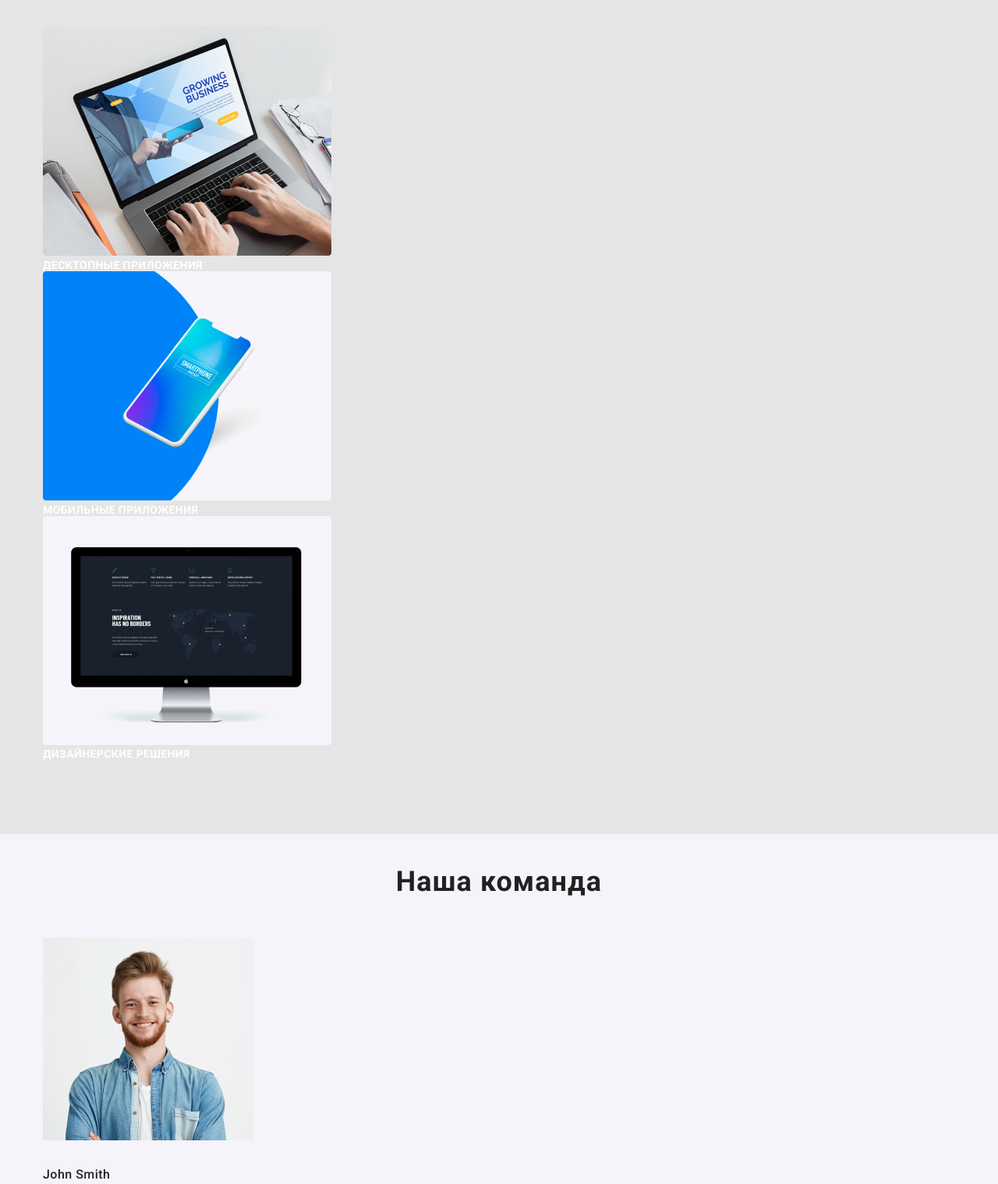
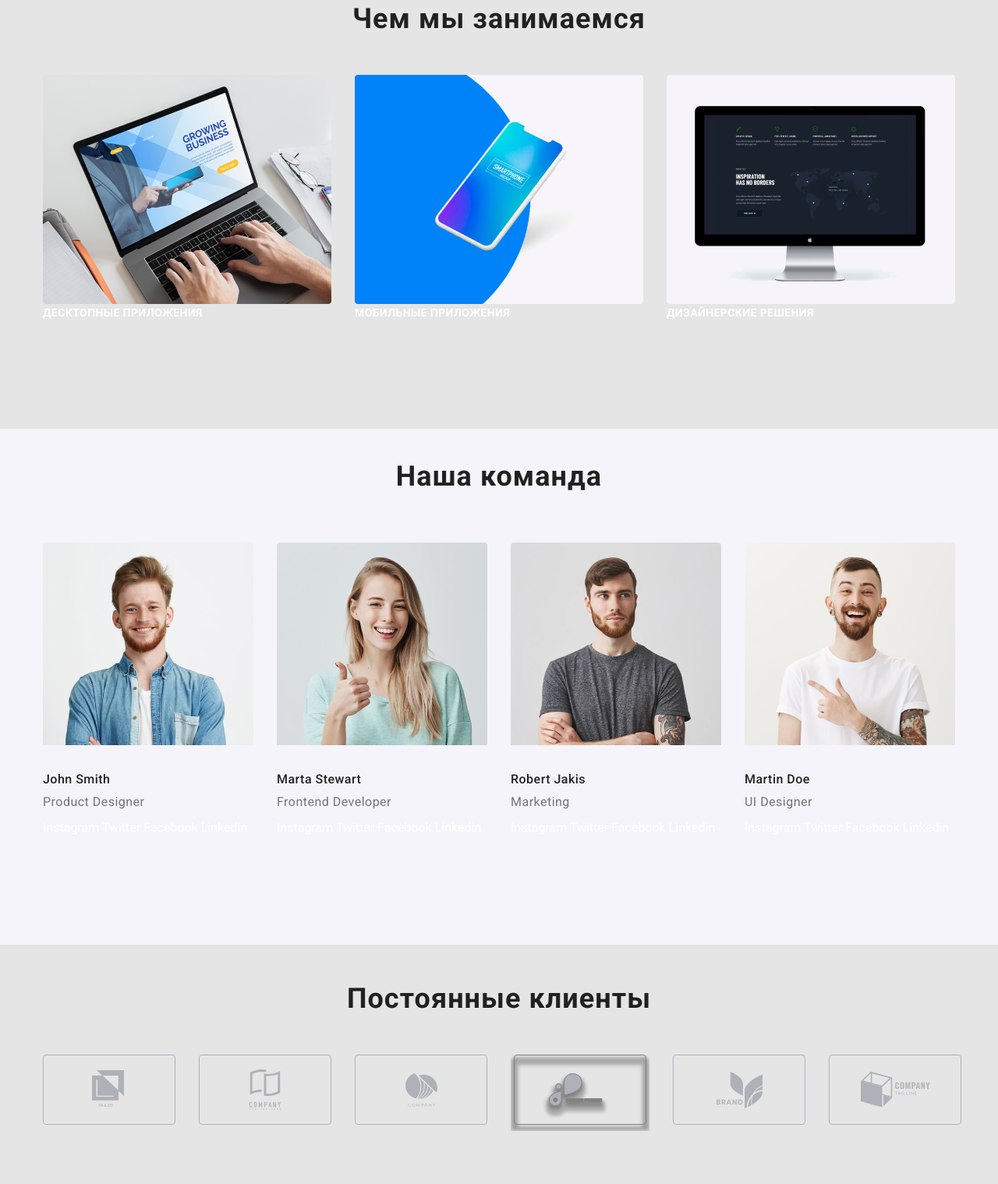
Before and after one commit to PolinaGaivoronska/goit-markup-hw-03, a plain HTML site: page index.html in a window 1280 px wide. Shown: the part 707-2226 px from the top of the page at 78% size. Drawn offline with Linux system fonts and the light colour scheme.

Commit message:
Добавляет флекс-бокс на страницу Студия

```diff
--- a/css/main.css
+++ b/css/main.css
@@ -144,7 +144,6 @@ html {
 
 /* Секции */
 .section{
-  margin-bottom: 94px;
   margin-top: 0px;
   padding: 0px;
 }
@@ -161,6 +160,9 @@ html {
 }
 
 /* Секция Приемущества */
+.section.advantages {
+  margin-bottom: 94px;
+}
 .invisible-title {
     display: none;
 }
@@ -194,11 +196,18 @@ html {
 }
 
 /* Секция Деятельность */
-.ativity-list {
+.section.activity {
+  margin-bottom: 140px;
+}
+.activity-list {
+  display: flex;
   padding: 0px;
   margin: 0px;
 }
-.ativity-list .title {
+.activity-box:not(:last-child) {
+  margin-right: 30px;
+}
+.activity-list .title {
   font-weight: 700;
   font-size: 14px;
   line-height: 1.1;
@@ -208,15 +217,26 @@ html {
 }
 
 /* Секция Команда */
+.section.team {
+  margin-bottom: 48px;
+  background-color: #F5F4FA;
+}
 .team-list {
-  padding: 0px;
+  display: flex;
+  padding-bottom: 140px;
+  padding-left: 0px;
   margin: 0px;
 }
-.section.team {
-  background-color: #F5F4FA;
+.team-box:not(:last-child) {
+  margin-right: 30px;
 }
 .section-title.team {
   padding-top: 40px;
+  margin-bottom: 64px;
+  font-size: 36px;
+  line-height: 42px;
+  text-align: center;
+  letter-spacing: 0.03em;
 }
 .team-photo {
   margin-bottom: 30px;
@@ -241,9 +261,16 @@ html {
 }
 
 /* Секция Постоянные клиенты */
-.client-list {
+.section.clients {
+  margin-bottom: 94px;
+}
+.clients-list {
+  display: flex;
   padding: 0px;
   margin: 0px;
+}
+.clients-box:not(:last-child) {
+  margin-right: 30px;
 }
 
 /* Футтер */
@@ -315,7 +342,7 @@ html {
     margin: 0px;
   }
   .projects-item {
-    width: 370px;
+    width: calc((100% - 60px) / 3);
     margin-right: 30px;
     margin-bottom: 30px;
   }
--- a/index.html
+++ b/index.html
@@ -35,12 +35,12 @@
       <!--Герой-->
       <div>
         <section class="hero">
-          <h1 class="hero-title">эффективные решения для вашего бизнеса</h1>
+          <h1 class="hero-title">эффективные решения <br /> для вашего бизнеса</h1>
           <a href="" class="button">Заказать услугу</a>
         </section>
       </div>
       <!--Приемущества-->
-      <section class="section">
+      <section class="section advantages">
         <div class="container">
         <h2 class="invisible-title">Invisible heading</h2>
         <ul class="advantages-list">
@@ -83,21 +83,21 @@
       </div>
       </section>
       <!--Деятельность-->
-      <section class="section">
+      <section class="section activity">
         <div class="container">
         <h2 class="section-title">Чем мы занимаемся</h2>
-        <ul class="ativity-list">
-          <li>
+        <ul class="activity-list">
+          <li class="activity-box">
             <a href=""><img src="./images/img.png" alt="laptop" /></a>
             <h3 class="title">Десктопные приложения</h3>
           </li>
 
-          <li>
+          <li class="activity-box">
             <a href=""><img src="./images/box.png" alt="smartphone" /></a>
             <h3 class="title">Мобильные приложения</h3>
           </li>
 
-          <li>
+          <li class="activity-box">
             <a href=""><img src="./images/img1.png" alt="monitor" /></a>
             <h3 class="title">Дизайнерские решения</h3>
           </li>
@@ -109,7 +109,7 @@
         <div class="container">
         <h2 class="section-title team">Наша команда</h2>
         <ul class="team-list">
-          <li>
+          <li class="team-box">
             <img class="team-photo" src="./images/img_1.png" alt="John Smith" />
             <h3 class="title">John Smith</h3>
             <p class="team-text">Product Designer</p>
@@ -119,7 +119,7 @@
             <a href="" class="social-link" aria-label="Ссылка на LinkedIn">Linkedin</a>
           </li>
 
-          <li>
+          <li class="team-box">
             <img class="team-photo" src="./images/img_2.png" alt="Marta Stewart" />
             <h3 class="title">Marta Stewart</h3>
             <p class="team-text">Frontend Developer</p>
@@ -129,7 +129,7 @@
             <a href="" class="social-link" aria-label="Ссылка на LinkedIn">Linkedin</a>
           </li>
 
-          <li>
+          <li class="team-box">
             <img class="team-photo" src="./images/img_3.png" alt="Robert Jakis" />
             <h3 class="title">Robert Jakis</h3>
             <p class="team-text">Marketing</p>
@@ -139,7 +139,7 @@
             <a href="" class="social-link" aria-label="Ссылка на LinkedIn">Linkedin</a>
           </li>
 
-          <li>
+          <li class="team-box">
             <img class="team-photo" src="./images/img_4.png" alt="Martin Doe" />
             <h3 class="title">Martin Doe</h3>
             <p class="team-text">UI Designer</p>
@@ -152,30 +152,30 @@
       </div>
       </section>
       <!--Постоянные клиенты-->
-      <section class="section">
+      <section class="section clients">
         <div class="container">
         <h2 class="section-title">Постоянные клиенты</h2>
-        <ul class="client-list">
-          <li>
-            <a href=""><img src="./images/logo-1.svg" alt="ya&go" /></a>
+        <ul class="clients-list">
+          <li class="clients-box">
+            <a href=""><img src="./images/Client-1.svg" alt="ya&go" /></a>
           </li>
-          <li>
+          <li class="clients-box">
             <a href=""
-              ><img src="./images/logo-2.svg" alt="Company tagline here"
+              ><img src="./images/Client-2.svg" alt="Company tagline here"
             /></a>
           </li>
-          <li>
-            <a href=""><img src="./images/logo-3.svg" alt="Company" /></a>
+          <li class="clients-box">
+            <a href=""><img src="./images/Client-3.svg" alt="Company" /></a>
           </li>
-          <li>
-            <a href=""><img src="./images/logo-4.svg" alt="FOSTER PETERS" /></a>
+          <li class="clients-box">
+            <a href=""><img src="./images/Client-4.svg" alt="FOSTER PETERS" /></a>
           </li>
-          <li>
-            <a href=""><img src="./images/logo-5.svg" alt="BRAND" /></a>
+          <li class="clients-box">
+            <a href=""><img src="./images/Client-5.svg" alt="BRAND" /></a>
           </li>
-          <li>
+          <li class="clients-box">
             <a href=""
-              ><img src="./images/logo-6.svg" alt="Company tagline"
+              ><img src="./images/Client-6.svg" alt="Company tagline"
             /></a>
           </li>
         </ul>
```
Also changed, not shown: images/Client-1.svg (added), images/Client-2.svg (added), images/Client-3.svg (added), images/Client-4.svg (added), images/Client-5.svg (added), images/Client-6.svg (added), 2 other files.
